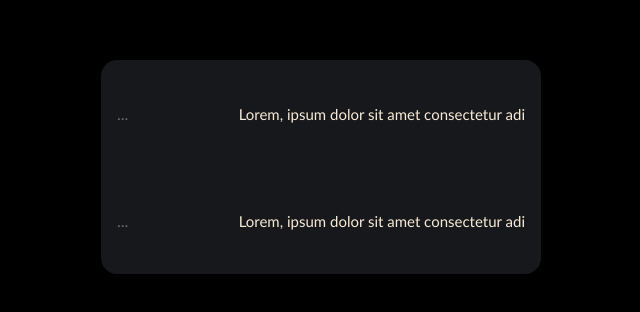
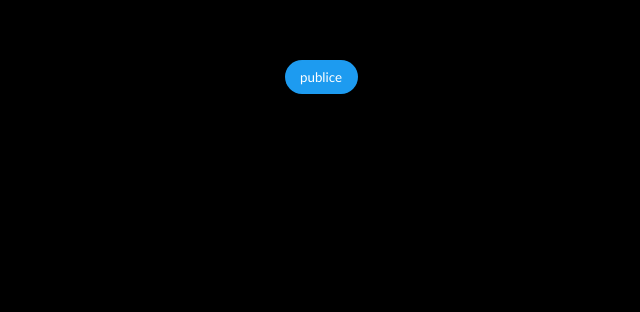
Before and after one commit to ElAmineMohamed/IQRAA, a React (Vite) app: page / in a window 1280 px wide. Shown: the part 260-572 px from the top of the page, without its empty margins (319-959 px from the left). Built offline with nearby package versions, Linux system fonts and the light colour scheme.

Commit message:
Add commponents file

```diff
--- a/src/App.jsx
+++ b/src/App.jsx
@@ -1,28 +1,9 @@
 import "./App.scss";
-
+import Button from "./components/Button";
 function App() {
   return (
     <>
-      <div className="container">
-        <div className="card">
-          <div className="card-item">
-            <div className="left-items">
-              <span className="3point">...</span>
-            </div>
-            <div className="right-items">
-              <p>Lorem, ipsum dolor sit amet consectetur adi</p>
-            </div>
-          </div>
-          <div className="card-item">
-            <div className="left-items">
-              <span className="spoint">...</span>
-            </div>
-            <div className="right-items">
-              <p>Lorem, ipsum dolor sit amet consectetur adi</p>
-            </div>
-          </div>
-        </div>
-      </div>
+      <Button />
     </>
   );
 }
--- /dev/null
+++ b/src/components/Button.jsx
@@ -0,0 +1,9 @@
+export default function Button() {
+  return (
+    <>
+      <div className="container">
+        <button className="p-btn">publice</button>
+      </div>
+    </>
+  );
+}
--- a/src/index.scss
+++ b/src/index.scss
@@ -19,11 +19,14 @@ button {
   border-radius: 30px;
   color: #ffff;
   background-color: #1d9bf0;
+  cursor: pointer;
 }
 
 .p-btn {
-  height: 3rem;
-  width: 8rem;
+  height: 34px;
+  width: 73px;
+
+  font-size: 15px bold;
 }
 .card {
   border-radius: 16px;
@@ -42,8 +45,7 @@ button {
       color: antiquewhite;
     }
     .left-items {
-
-        cursor: pointer;
+      cursor: pointer;
 
       color: #666b70;
     }
```
Also changed, not shown: src/components/Card.jsx (added, +26 -0 lines).
